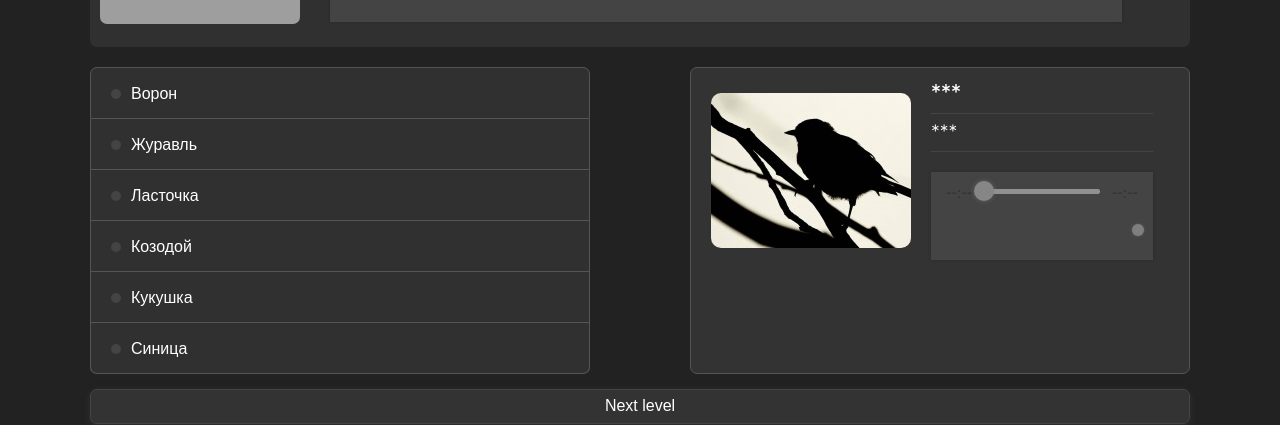
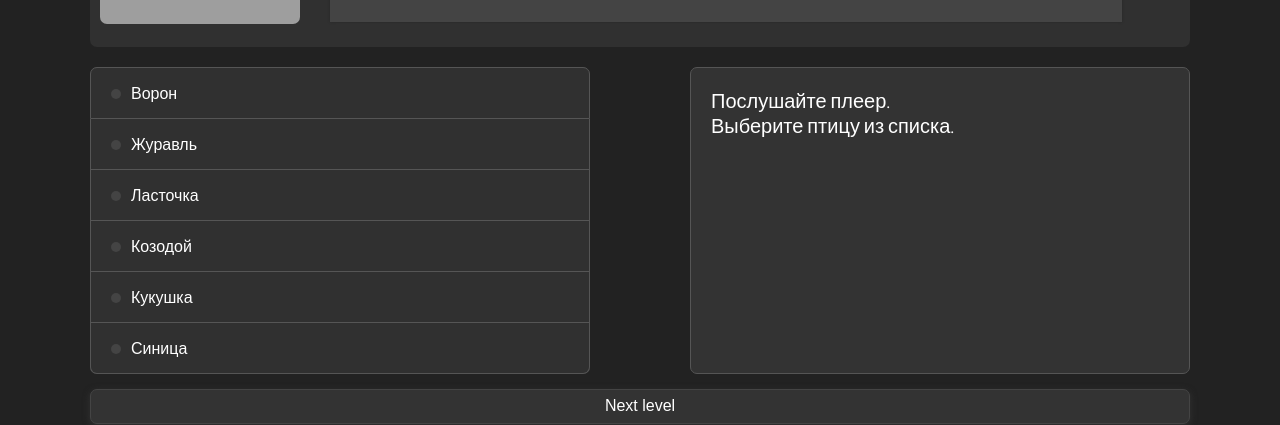
Before and after one commit to HolubIvan/songbird, a React (Create React App) app: page / in a window 1280 px wide. Shown: the part 283-708 px from the top of the page. Built offline with nearby package versions, Linux system fonts and the light colour scheme; no server answers; grey boxes are pictures that could not be loaded.

Commit message:
feat: add display property to birdDetail component

```diff
--- a/src/components/main/BirdDetail.js
+++ b/src/components/main/BirdDetail.js
@@ -14,13 +14,13 @@ const BirdDetail = ({activeBird, activeBirdsArray, userClickedBird}) => {
     return(
         <div className='bird-detail'>
 
-            <p className='bird-detail__instructions' style={{display: 'none'}}>
+            <p className='bird-detail__instructions' style={clickedBird === undefined ? {display: 'block'} : {display: 'none'}}>
                 <span>Послушайте плеер.</span>
                 <br/>
                 <span>Выберите птицу из списка.</span>
             </p>
 
-            <div className='bird-detail__description description' style={{display: 'block'}}>
+            <div className='bird-detail__description description' style={clickedBird === undefined ? {display: 'none'} : {display: 'block'}}>
                 <div className='description__body'>
                     <img className='description__body-img' src={clickedBird !== undefined ? clickedBird.image : bird} alt='bird'></img>
                     <div className='description__body-block'>
```
